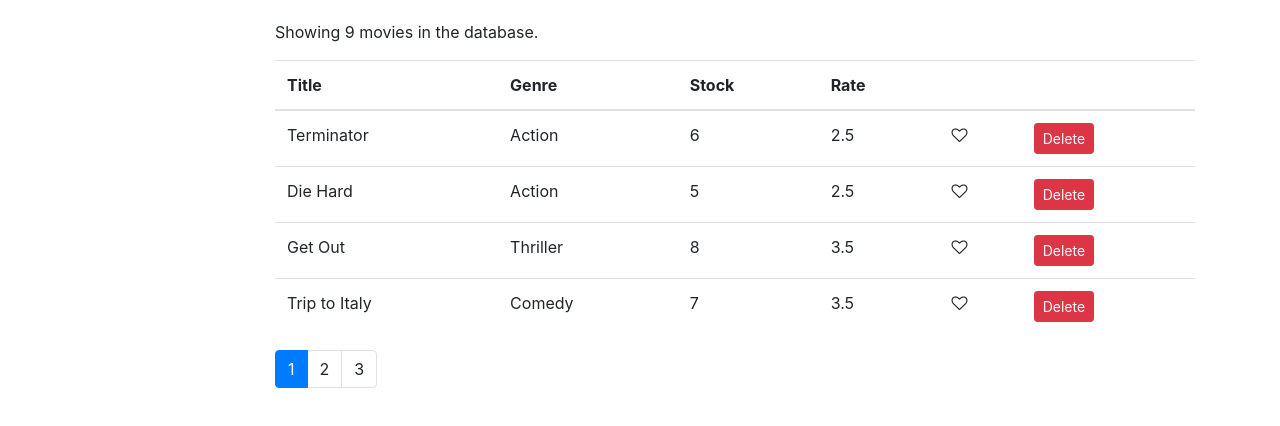
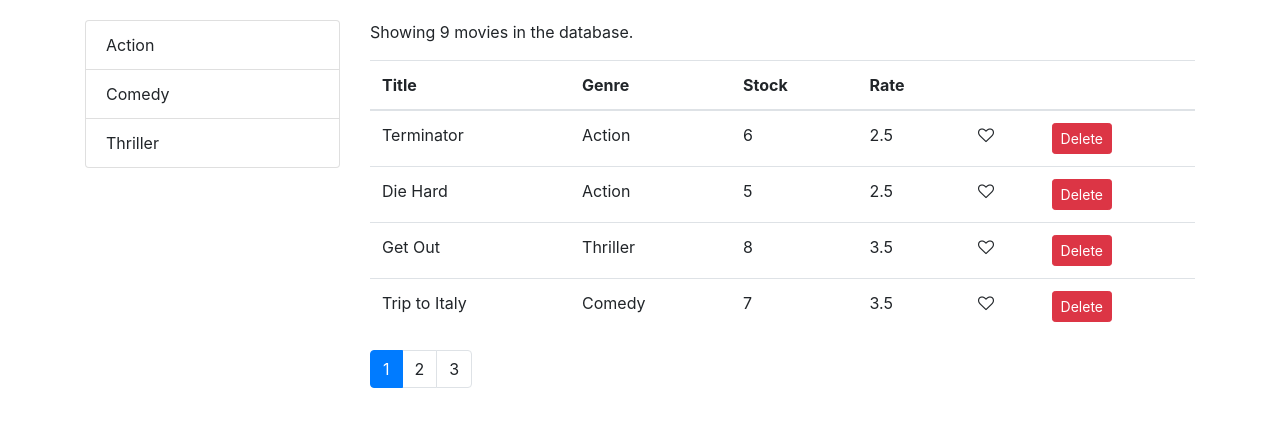
Before and after one commit to cmburch/javascriptBasic1, a React (Create React App) app: page / in a window 1280 px wide. Shown: the top 426 px of the page. Built offline with nearby package versions, Linux system fonts and the light colour scheme.

Commit message:
created the listGroup interface

```diff
--- a/src/components/common/listGroup.jsx
+++ b/src/components/common/listGroup.jsx
@@ -1,7 +1,23 @@
-import React from 'react';
+import React from "react";
 
-const ListGroup = props => {
-    return null;
-}
+const ListGroup = ({
+  items,//genre name list
+  textProperty,
+  valueProperty,//uniqie id
+}) => {
+  return (
+    <ul className="list-group">
+      {items.map(item => (
+        <li
+          key={item[valueProperty]}
+          className='list-group-item'
+        >
+          {item[textProperty]}
+        </li>
+      ))}
+    </ul>
+  );
+};
+
 
 export default ListGroup;
--- a/src/components/movies.jsx
+++ b/src/components/movies.jsx
@@ -49,8 +49,10 @@ class Counter extends Component {
 
         return (
           <div className="row">
-            <div className="col-2">
+            <div className="col-3">
               <ListGroup
+              textProperty='name'
+              valueProperty='_id'
               onItemSelect={this.handleGenreSelect}
               items={this.state.genres}/>
             </div>
```
